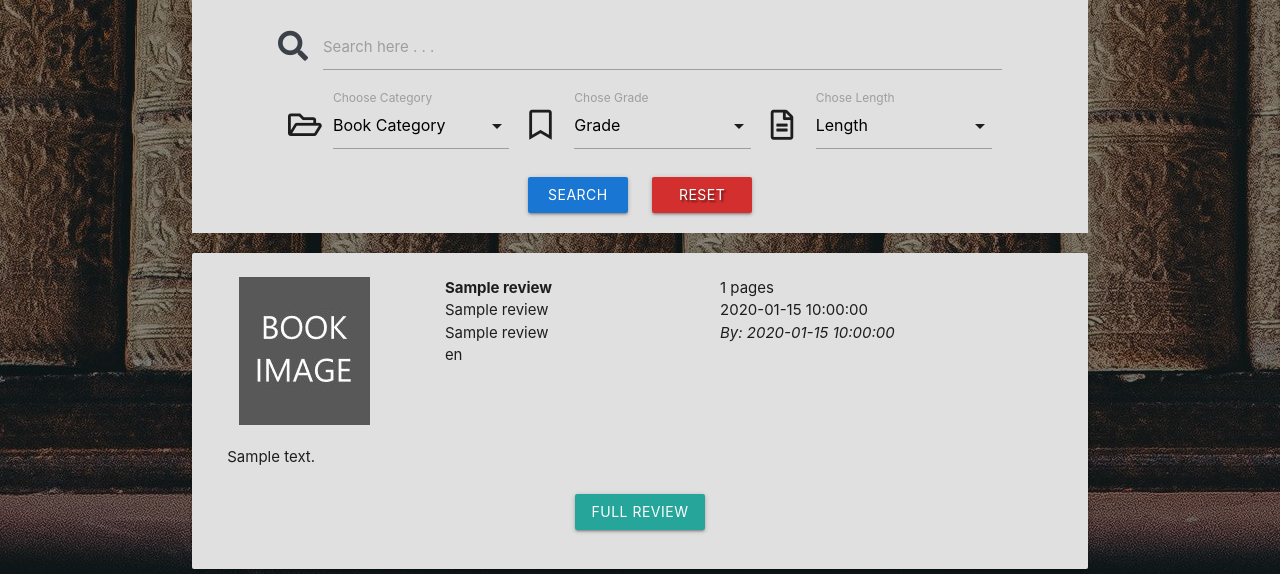
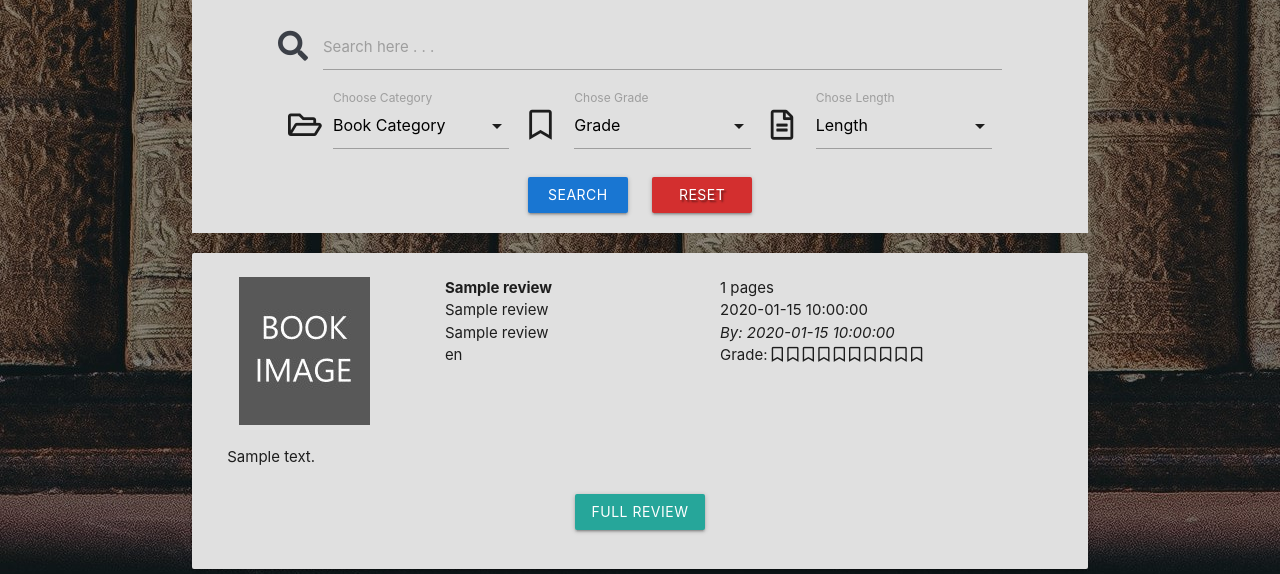
Before and after one commit to QuelleQim/MS3-the-reading, a Flask app: page / in a window 1280 px wide. Shown: the part 533-1107 px from the top of the page. Run offline with Flask 2, Linux system fonts and the light colour scheme; a database or web service that is not in the repository returns one stand-in record (values such as "Sample title"); some libraries are stand-ins or nearby versions; some web fonts are replaced.

Commit message:
Add grade to reviews and db

```diff
--- a/app.py
+++ b/app.py
@@ -132,6 +132,7 @@ def add_review():
             "language": request.form.get("language"),
             "page_length": request.form.get("page_length"),
             "published_date": request.form.get("published_date"),
+            "grade": request.form.get("grade"),
             "review_description": request.form.get("review_description"),
             "explicit_content": explicit_content,
             "created_by": session["user"]
@@ -163,6 +164,7 @@ def edit_review(review_id):
             "language": request.form.get("language"),
             "page_length": request.form.get("page_length"),
             "published_date": request.form.get("published_date"),
+
             "review_description": request.form.get("review_description"),
             "explicit_content": explicit_content,
             "created_by": session["user"]
--- a/templates/add_review.html
+++ b/templates/add_review.html
@@ -68,7 +68,7 @@
             <div class="row">
                 <div class="input-field">
                     <i class="far fa-bookmark prefix"></i>
-                    <select>
+                    <select id="grade" name="grade" class="validate" required>
                         <option value="" disabled selected>Choose grade</option>
                         <option value="1">1</option>
                         <option value="2">2</option>
@@ -76,7 +76,7 @@
                         <option value="4">4</option>
                         <option value="5">5</option>
                     </select>
-                    <label>Grade the book from 1 to 5</label>
+                    <label for="grade">Grade the book from 1 to 5</label>
                 </div>
             </div>
             <!-- write a review input field -->
--- a/templates/reviews.html
+++ b/templates/reviews.html
@@ -88,6 +88,12 @@
                         <br>
                         {% endif %}
                         <em>By: {{ review.created_by }}</em>
+                        <br>
+                        Grade:
+                        {% for number in range(review.grade) %}
+                            <i class="far fa-bookmark"></i>
+                        {% endfor %}
+
                     </div>
                 </div>
                 <div class="section col s12">
```
